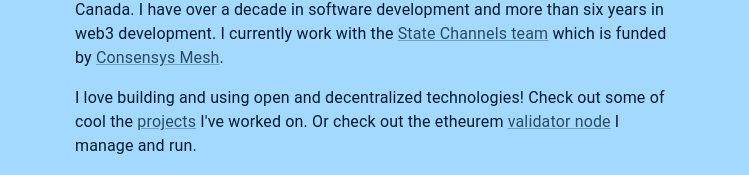
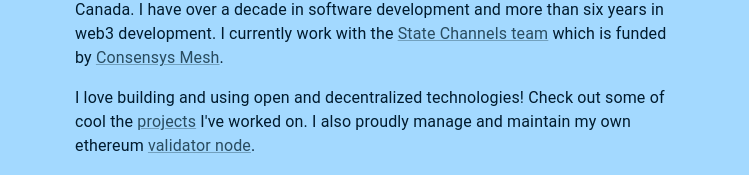
Before and after one commit to lalexgap/website, a React (Vite) app: page / in a window 1280 px wide. Shown: the part 628-803 px from the top of the page, without its empty margins (265-1014 px from the left). Built offline with nearby package versions, Linux system fonts and the light colour scheme.

Commit message:
slight wording tweak

```diff
--- a/src/routes/About.tsx
+++ b/src/routes/About.tsx
@@ -43,11 +43,11 @@ function About() {
         <Typography color="textPrimary" variant="body1" py={1}>
           I love building and using open and decentralized technologies! Check
           out some of cool the <Link href="/projects">projects</Link> I've
-          worked on. Or check out the etheurem{" "}
+          worked on. I also proudly manage and maintain my own ethereum{" "}
           <Link href="https://www.beaconcha.in/validator/835956f9b6475e055b346c029756b3746a53cfda875b8a1cfe93722b937b93d4ca7334a147201d1673fa0d0c9252d8c9">
             validator node
-          </Link>{" "}
-          I manage and run.
+          </Link>
+          .
         </Typography>
       </Box>
     </Box>
```
